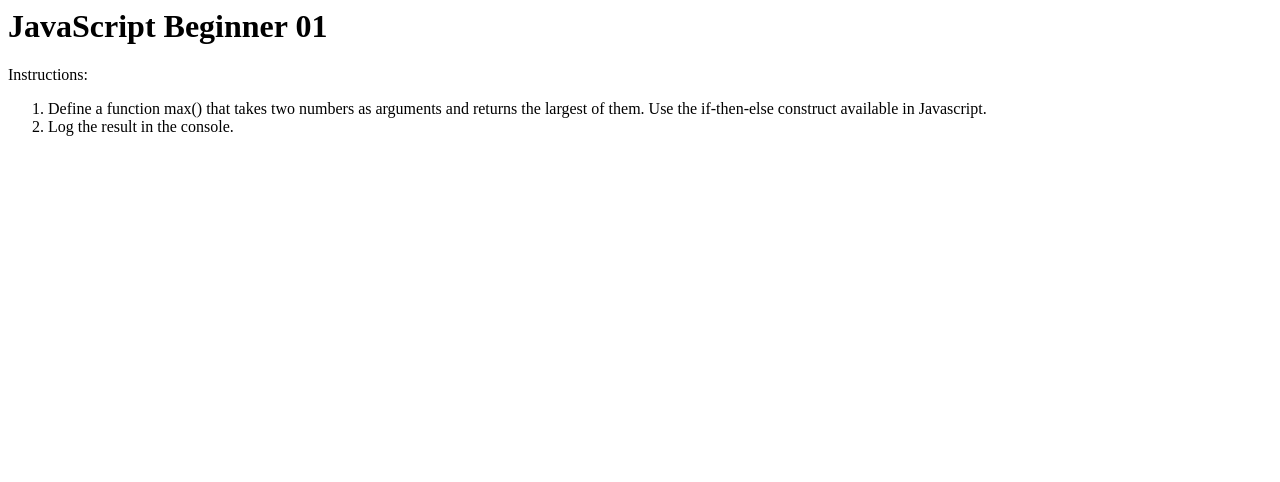
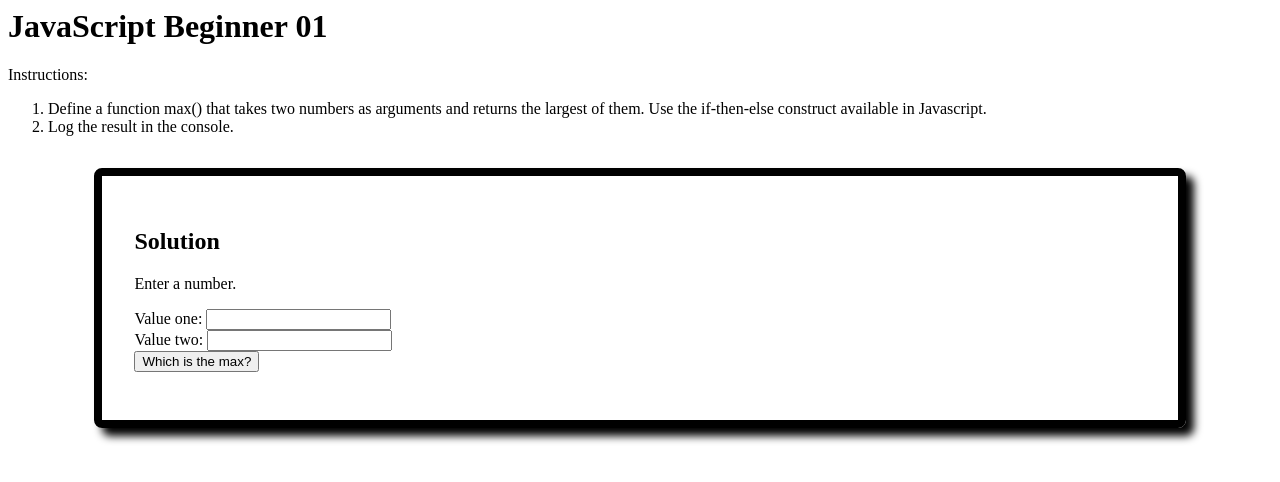
Before and after one commit to nathangs/js-beginner-01, a plain HTML site: page index.html in a window 1280 px wide. Drawn offline with Linux system fonts and the light colour scheme.

Commit message:
nathan's solution

```diff
--- a/index.html
+++ b/index.html
@@ -1,6 +1,7 @@
 <html>
 <head>
     <script src="script.js"></script>
+    <link rel="stylesheet" href="styles.css" type="text/css">
 </head>
 <body>
     <h1>JavaScript Beginner 01</h1>
@@ -9,5 +10,17 @@
         <li>Define a function max() that takes two numbers as arguments and returns the largest of them. Use the if-then-else construct available in Javascript. </li>
         <li>Log the result in the console.</li>
     </ol>
+    <div id="answer-container">
+        <h2>Solution</h2>
+        <div>
+            <form action="" onsubmit="checkMaxValue(); return false;">
+                <p>Enter a number.</p>
+                <label for="value-one">Value one: </label><input title="Numbers & decimals only!" type="text" id="value-one" pattern="(-?)[0-9]+([\.|,][0-9]+)?" /><br/>
+                <label for="value-two">Value two: </label><input title="Numbers & decimals only!" type="text" id="value-two" pattern="(-?)[0-9]+([\.|,][0-9]+)?" /><br />
+                <button type="submit" id="value-compare-button">Which is the max?</button>
+                <p id="result-message"></p>
+            </form>
+        </div>
+    </div>
 </body>
 </html>
--- a/script.js
+++ b/script.js
@@ -4,12 +4,43 @@
 
 (function(){
   /*  this function gets called on page load
-      for example, uncomment the following line:/*
+      for example, uncomment the following line:/
 
-  //alert('hello');
+  alert('hello');
 
   /*call custom functions here...*/
 
 }());
 
 /*create new functions below this line...*/
+
+function checkMaxValue() {
+    var el1 = document.getElementById("value-one");
+    var el2 = document.getElementById("value-two");
+    var val1 = parseFloat(document.getElementById("value-one").value);
+    var val2 = parseFloat(document.getElementById("value-two").value);
+    var resultMessage = document.getElementById("result-message");
+
+    if (el1.value == "" && el2.value == "") {
+        resultMessage.innerText = "Values are empty.";
+    } else if (el1.value == "") {
+        resultMessage.innerText = "Value one is missing.";
+    } else if (el2.value == "") {
+        resultMessage.innerText = "Value two is missing.";
+    } else if (val1 > val2) {
+        resultMessage.innerText = "Value one is greater.";
+        el1.className = "correct-answer";
+        el2.className = "wrong-answer";
+    } else if (val1 < val2) {
+        resultMessage.innerText = "Value two is greater.";
+        el2.className = "correct-answer";
+        el1.className = "wrong-answer";
+    } else if (val1 == val2) {
+        resultMessage.innerText = "Values are equal.";
+        el1.className = "correct-answer";
+        el2.className = "correct-answer";
+    } else {
+        resultMessage.innerText = "Error: 9001";
+    }
+
+}
--- /dev/null
+++ b/styles.css
@@ -0,0 +1,19 @@
+body {
+}
+
+#answer-container {
+    width:80%;
+    border-radius:0.5em;
+    margin:2em auto;
+    padding:2em;
+    border:0.5em #000 solid;
+    box-shadow: 0.5em 0.5em 0.5em #000 ;
+}
+
+.correct-answer {
+    border: green 1px solid;
+}
+
+.wrong-answer {
+    border: red 1px solid;
+}
```
Lines whose indentation alone changed are shown as unchanged.
